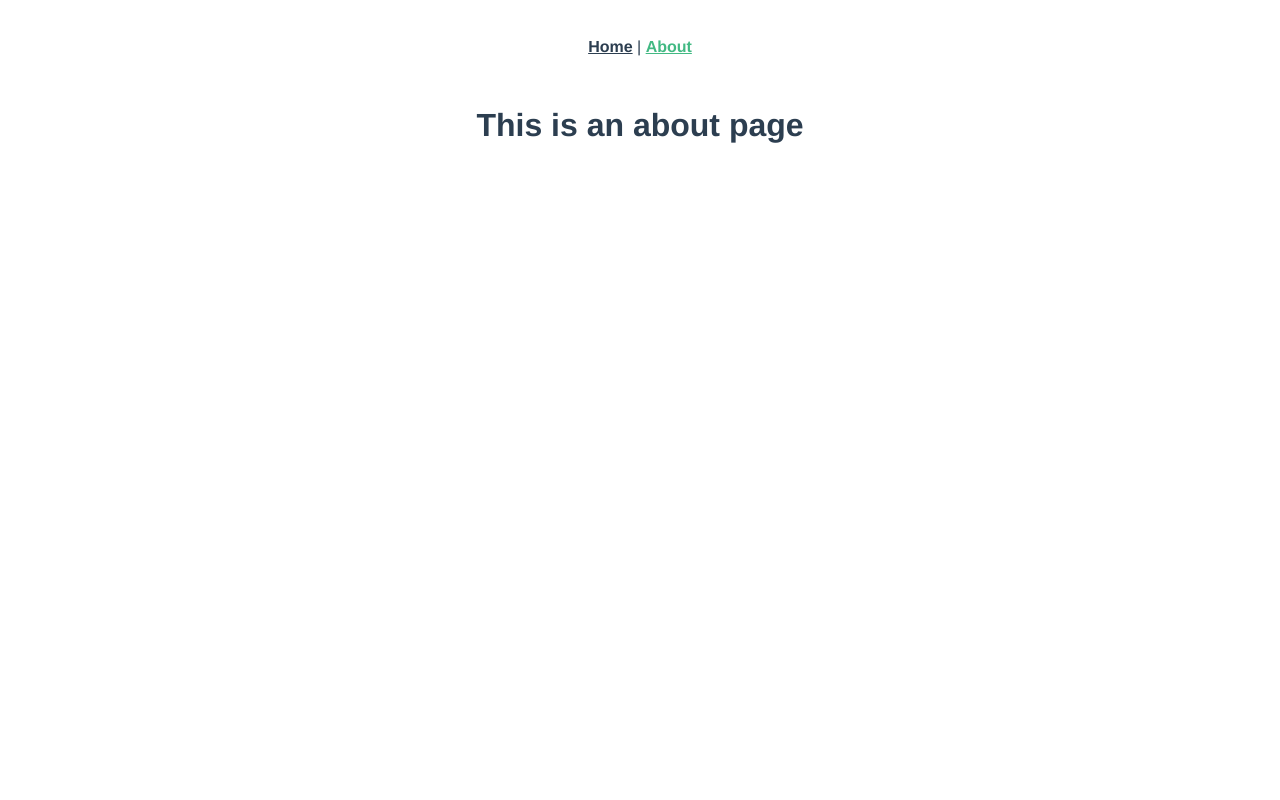
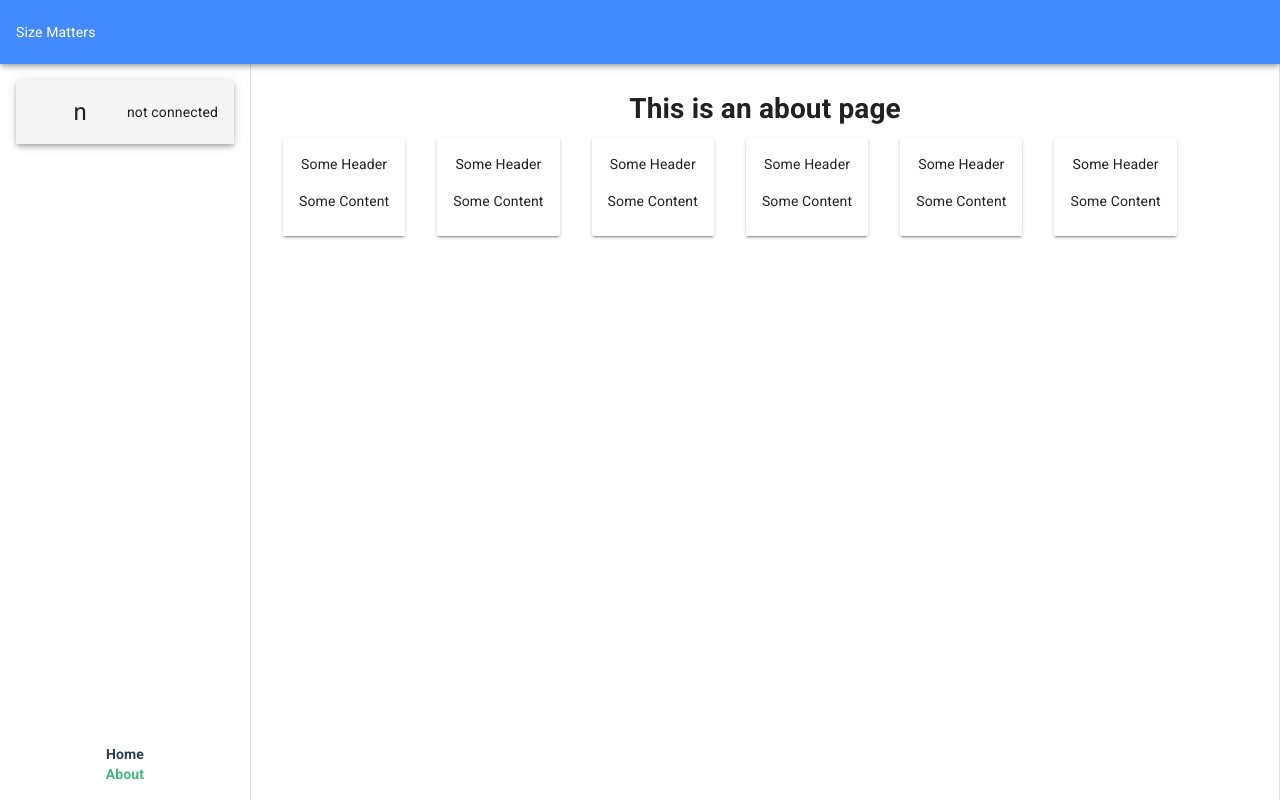
Before and after one commit to meiao/sizematters-ui, a Vue app: page /about in a window 1280 px wide. Built offline with nearby package versions, Linux system fonts and the light colour scheme; no server answers.

Commit message:
Initial communication with the server - set name - set gravatar Base ui

```diff
--- /dev/null
+++ b/api/data.ts
@@ -0,0 +1,5 @@
+export interface UserData {
+  user_id: string;
+  name: string;
+  gravatar_id: string;
+}
--- /dev/null
+++ b/api/websocket.ts
@@ -0,0 +1,43 @@
+import Vue from "vue";
+
+const eventBus = new Vue();
+
+function processMessage(msg: MessageEvent) {
+  const data = JSON.parse(msg.data);
+  console.log("received msg");
+  eventBus.$emit(data.type, data.data);
+}
+
+const socket = new WebSocket("ws://localhost:9001");
+socket.onmessage = msg => processMessage(msg);
+
+function sendMessage(type: string, content) {
+  const message = {};
+  message["type"] = type;
+  message["data"] = content;
+  const msg = JSON.stringify(message);
+  socket.send(msg);
+}
+
+export default {
+  joinRoom() {
+    socket.send("joinRoom");
+  },
+
+  setAvatar(email: string) {
+    sendMessage("SetAvatar", {"avatar": email});
+  },
+
+  setName(name: string) {
+    sendMessage("SetName", {"name": name});
+  },
+
+  on(event: string, callback: Function) {
+    eventBus.$on(event, data => callback(data));
+  },
+
+  once(event: string, callback: Function) {
+    console.log("registered callback");
+    eventBus.$once(event, data => callback(data));
+  }
+};
--- a/package.json
+++ b/package.json
@@ -9,8 +9,10 @@
   },
   "dependencies": {
     "core-js": "^3.6.5",
+    "material-design-icons": "^3.0.1",
     "vue": "^2.6.11",
     "vue-class-component": "^7.2.3",
+    "vue-material": "^1.0.0-beta-14",
     "vue-property-decorator": "^8.4.2",
     "vue-router": "^3.2.0"
   },
--- a/public/index.html
+++ b/public/index.html
@@ -6,6 +6,13 @@
     <meta name="viewport" content="width=device-width,initial-scale=1.0">
     <link rel="icon" href="<%= BASE_URL %>favicon.ico">
     <title><%= htmlWebpackPlugin.options.title %></title>
+    <link rel="stylesheet" href="//fonts.googleapis.com/css?family=Roboto:400,500,700,400italic|Material+Icons">
+
+    <style>
+      body {
+        height: 100%;
+      }
+    </style>
   </head>
   <body>
     <noscript>
--- a/src/App.vue
+++ b/src/App.vue
@@ -1,24 +1,63 @@
 <template>
-  <div id="app">
-    <div id="nav">
-      <router-link to="/">Home</router-link> |
-      <router-link to="/about">About</router-link>
-    </div>
-    <router-view />
-  </div>
+  <md-app id="app">
+    <md-app-toolbar class="md-primary">
+      Size Matters
+    </md-app-toolbar>
+    <md-app-drawer id="nav" md-permanent="clipped">
+      <md-toolbar>
+        <md-dialog-prompt
+          :md-active.sync="showNameDialog"
+          v-model="providedName"
+          md-title="What's your name?"
+        />
+        <md-dialog-prompt
+          :md-active.sync="showEmailDialog"
+          v-model="providedUrl"
+          md-title="Profile picture"
+          md-content="I tried my best to create a profile picture for you.<br />
+                      Since you didn't like it, you can use your Gravatar image.<br />
+                      I will need your email for such.<br />
+                      I promise I won't save/sell your email."
+        />
+        <md-avatar md-avatar-icon md-small md-primary>
+          <img
+            v-if="imgUrl != ''"
+            :src="imgUrl"
+            @click="showEmailDialog = true"
+          />
+          <span v-if="imgUrl == ''" @click="showEmailDialog = true">{{
+            name.substring(0, 1)
+          }}</span>
+        </md-avatar>
+        <div @click="showNameDialog = true">
+          {{ name }}
+        </div>
+      </md-toolbar>
+      <router-view name="menu" />
+    </md-app-drawer>
+
+    <md-app-content>
+      <router-view />
+    </md-app-content>
+  </md-app>
 </template>
 
 <style lang="scss">
 #app {
-  font-family: Avenir, Helvetica, Arial, sans-serif;
+  font-family: Roboto, Helvetica, Arial, sans-serif;
   -webkit-font-smoothing: antialiased;
   -moz-osx-font-smoothing: grayscale;
   text-align: center;
   color: #2c3e50;
+  height: 100%;
 }
 
 #nav {
-  padding: 30px;
+  max-width: 250px;
+  display: flex;
+  flex-direction: column;
+  justify-content: space-between;
+  padding: 16px;
 
   a {
     font-weight: bold;
@@ -30,3 +69,36 @@
   }
 }
 </style>
+<script lang="ts">
+import websocket from "../api/websocket";
+import { UserData } from "../api/data";
+import Component from "vue-class-component";
+import Vue from "vue";
+
+@Component
+export default class App extends Vue {
+  name = "not connected";
+  imgUrl = "";
+  showNameDialog = false;
+  showEmailDialog = false;
+
+  created() {
+    websocket.on("YourData", this.personalDataReceived);
+  }
+
+  personalDataReceived(data) {
+    const userData: UserData = data.user;
+    this.name = userData.name;
+    this.imgUrl =
+      "https://www.gravatar.com/avatar/" + userData.gravatar_id + "?d=retro";
+  }
+
+  set providedUrl(value) {
+    websocket.setAvatar(value);
+  }
+
+  set providedName(value) {
+    websocket.setName(value);
+  }
+}
+</script>
--- a/src/components/HelloWorld.vue
+++ /dev/null
@@ -1,130 +0,0 @@
-<template>
-  <div class="hello">
-    <h1>{{ msg }}</h1>
-    <p>
-      For a guide and recipes on how to configure / customize this project,<br />
-      check out the
-      <a href="https://cli.vuejs.org" target="_blank" rel="noopener"
-        >vue-cli documentation</a
-      >.
-    </p>
-    <h3>Installed CLI Plugins</h3>
-    <ul>
-      <li>
-        <a
-          href="https://github.com/vuejs/vue-cli/tree/dev/packages/%40vue/cli-plugin-babel"
-          target="_blank"
-          rel="noopener"
-          >babel</a
-        >
-      </li>
-      <li>
-        <a
-          href="https://github.com/vuejs/vue-cli/tree/dev/packages/%40vue/cli-plugin-typescript"
-          target="_blank"
-          rel="noopener"
-          >typescript</a
-        >
-      </li>
-      <li>
-        <a
-          href="https://github.com/vuejs/vue-cli/tree/dev/packages/%40vue/cli-plugin-router"
-          target="_blank"
-          rel="noopener"
-          >router</a
-        >
-      </li>
-      <li>
-        <a
-          href="https://github.com/vuejs/vue-cli/tree/dev/packages/%40vue/cli-plugin-eslint"
-          target="_blank"
-          rel="noopener"
-          >eslint</a
-        >
-      </li>
-    </ul>
-    <h3>Essential Links</h3>
-    <ul>
-      <li>
-        <a href="https://vuejs.org" target="_blank" rel="noopener">Core Docs</a>
-      </li>
-      <li>
-        <a href="https://forum.vuejs.org" target="_blank" rel="noopener"
-          >Forum</a
-        >
-      </li>
-      <li>
-        <a href="https://chat.vuejs.org" target="_blank" rel="noopener"
-          >Community Chat</a
-        >
-      </li>
-      <li>
-        <a href="https://twitter.com/vuejs" target="_blank" rel="noopener"
-          >Twitter</a
-        >
-      </li>
-      <li>
-        <a href="https://news.vuejs.org" target="_blank" rel="noopener">News</a>
-      </li>
-    </ul>
-    <h3>Ecosystem</h3>
-    <ul>
-      <li>
-        <a href="https://router.vuejs.org" target="_blank" rel="noopener"
-          >vue-router</a
-        >
-      </li>
-      <li>
-        <a href="https://vuex.vuejs.org" target="_blank" rel="noopener">vuex</a>
-      </li>
-      <li>
-        <a
-          href="https://github.com/vuejs/vue-devtools#vue-devtools"
-          target="_blank"
-          rel="noopener"
-          >vue-devtools</a
-        >
-      </li>
-      <li>
-        <a href="https://vue-loader.vuejs.org" target="_blank" rel="noopener"
-          >vue-loader</a
-        >
-      </li>
-      <li>
-        <a
-          href="https://github.com/vuejs/awesome-vue"
-          target="_blank"
-          rel="noopener"
-          >awesome-vue</a
-        >
-      </li>
-    </ul>
-  </div>
-</template>
-
-<script lang="ts">
-import { Component, Prop, Vue } from "vue-property-decorator";
-
-@Component
-export default class HelloWorld extends Vue {
-  @Prop() private msg!: string;
-}
-</script>
-
-<!-- Add "scoped" attribute to limit CSS to this component only -->
-<style scoped lang="scss">
-h3 {
-  margin: 40px 0 0;
-}
-ul {
-  list-style-type: none;
-  padding: 0;
-}
-li {
-  display: inline-block;
-  margin: 0 10px;
-}
-a {
-  color: #42b983;
-}
-</style>
--- /dev/null
+++ b/src/components/MenuMain.vue
@@ -0,0 +1,18 @@
+<template>
+  <div>
+    <router-link :to="{ name: 'Home' }">Home</router-link> <br />
+    <router-link :to="{ name: 'About' }">About</router-link>
+  </div>
+</template>
+
+<script lang="ts">
+import { Component, Prop, Vue } from "vue-property-decorator";
+
+@Component
+export default class MenuMain extends Vue {
+  @Prop() private msg!: string;
+}
+</script>
+
+<!-- Add "scoped" attribute to limit CSS to this component only -->
+<style scoped lang="scss"></style>
--- a/src/router/index.ts
+++ b/src/router/index.ts
@@ -1,6 +1,7 @@
 import Vue from "vue";
 import VueRouter, { RouteConfig } from "vue-router";
 import Home from "../views/Home.vue";
+import MenuMain from "../components/MenuMain.vue";
 
 Vue.use(VueRouter);
 
@@ -8,7 +9,10 @@ const routes: Array<RouteConfig> = [
   {
     path: "/",
     name: "Home",
-    component: Home
+    components: {
+      default: Home,
+      menu: MenuMain
+    }
   },
   {
     path: "/about",
@@ -16,8 +20,11 @@ const routes: Array<RouteConfig> = [
     // route level code-splitting
     // this generates a separate chunk (about.[hash].js) for this route
     // which is lazy-loaded when the route is visited.
-    component: () =>
-      import(/* webpackChunkName: "about" */ "../views/About.vue")
+    components: {
+      default: () =>
+        import(/* webpackChunkName: "about" */ "../views/About.vue"),
+      menu: MenuMain
+    }
   }
 ];
 
--- a/src/views/About.vue
+++ b/src/views/About.vue
@@ -1,5 +1,42 @@
 <template>
   <div class="about">
     <h1>This is an about page</h1>
+    <div id="participants">
+      <md-card md-with-hover>
+        <md-card-header>Some Header</md-card-header>
+        <md-card-content>Some Content</md-card-content>
+      </md-card>
+
+      <md-card>
+        <md-card-header>Some Header</md-card-header>
+        <md-card-content>Some Content</md-card-content>
+      </md-card>
+
+      <md-card>
+        <md-card-header>Some Header</md-card-header>
+        <md-card-content>Some Content</md-card-content>
+      </md-card>
+
+      <md-card>
+        <md-card-header>Some Header</md-card-header>
+        <md-card-content>Some Content</md-card-content>
+      </md-card>
+
+      <md-card>
+        <md-card-header>Some Header</md-card-header>
+        <md-card-content>Some Content</md-card-content>
+      </md-card>
+
+      <md-card>
+        <md-card-header>Some Header</md-card-header>
+        <md-card-content>Some Content</md-card-content>
+      </md-card>
+    </div>
   </div>
 </template>
+
+<style lang="scss">
+#participants {
+  display: flex;
+}
+</style>
--- a/src/views/Home.vue
+++ b/src/views/Home.vue
@@ -1,18 +1,20 @@
 <template>
   <div class="home">
-    <img alt="Vue logo" src="../assets/logo.png" />
-    <HelloWorld msg="Welcome to Your Vue.js App" />
+    This is the home.
+    <md-button class="md-raised" md-primary v-on:click="sendData">
+      Send Data
+    </md-button>
   </div>
 </template>
 
 <script>
-// @ is an alias to /src
-import HelloWorld from "@/components/HelloWorld.vue";
-
+import websocket from "../../api/websocket";
 export default {
   name: "Home",
-  components: {
-    HelloWorld
+  methods: {
+    sendData: function() {
+      websocket.joinRoom();
+    },
   }
 };
 </script>
--- a/tsconfig.json
+++ b/tsconfig.json
@@ -2,6 +2,7 @@
   "compilerOptions": {
     "target": "esnext",
     "module": "esnext",
+    "noImplicitAny": false,
     "strict": true,
     "jsx": "preserve",
     "importHelpers": true,
```
Also changed, not shown: src/main.ts (+7 -1 lines), src/assets/logo.png (deleted), 1 other file (tests, documents, lock files or other folders).
